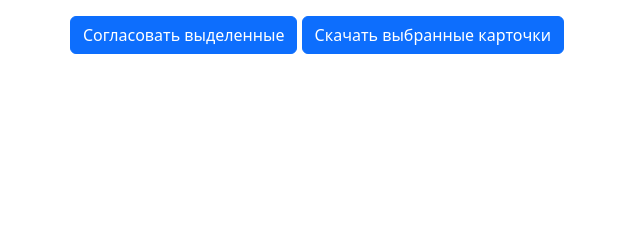
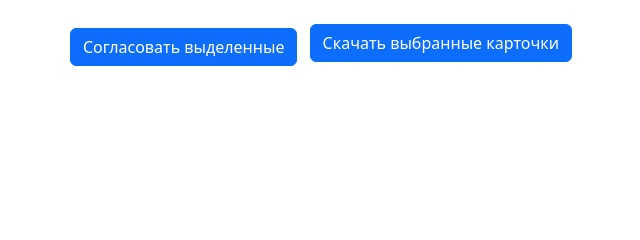
Before and after one commit to ValeraTheSlayer/astrec, a Django app: template arec/card/templates/card/card_registry.html in a window 1280 px wide. Shown: the part 108-348 px from the top of the page, without its empty margins (26-666 px from the left). Run offline with Django 4.2, Linux system fonts and the light colour scheme; the template is opened without the code that fills it, so the values that code supplies are empty; some libraries are stand-ins or nearby versions.

```diff
--- a/arec/card/templates/card/card_registry.html
+++ b/arec/card/templates/card/card_registry.html
@@ -108,7 +108,7 @@
   </div>
   {% if request.user.position == 'HEAD_SCPE' %}
     <div class="dropdown hor-menu">
-      <a href="#" class="dropdown-toggle btn btn-primary" role="button" id="dropdownMenuLink_new" data-bs-toggle="dropdown" aria-expanded="false">Направить на исполнение</a>
+      <a href="#" class="dropdown-toggle btn btn-primary mt-2" role="button" id="dropdownMenuLink_new" data-bs-toggle="dropdown" aria-expanded="false">Направить на исполнение</a>
       <ul class="dropdown-menu rounded-0 p-0" aria-labelledby="dropdownMenuLink_new">
         <button type="submit" class="dropdown-item hor-menu-link">ЕСИЛЬ</button>
         <button type="submit" class="dropdown-item hor-menu-link">АЛМАТЫ</button>
@@ -118,9 +118,9 @@
       </ul>
     </div>
   {% else %}
-    <button type="submit" class="btn btn-primary">Согласовать выделенные</button>
+    <button type="submit" class="btn btn-primary mt-2">Согласовать выделенные</button>
   {% endif %}
-    <button type="submit" formaction="{% url 'download_selected' %}" class="btn btn-primary">Скачать выбранные карточки</button>
+    <button type="submit" formaction="{% url 'download_selected' %}" class="btn btn-primary m-2">Скачать выбранные карточки</button>
 
 </form>
 <script>
```
